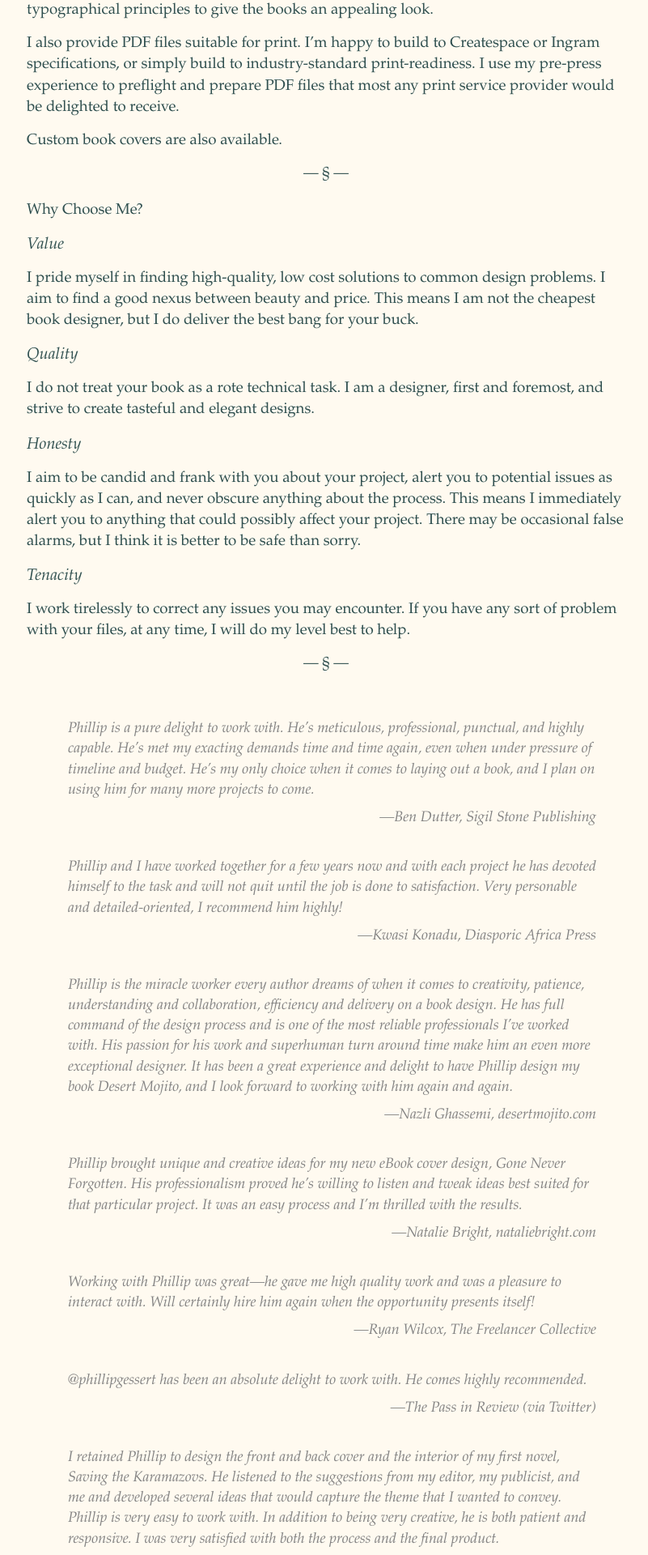
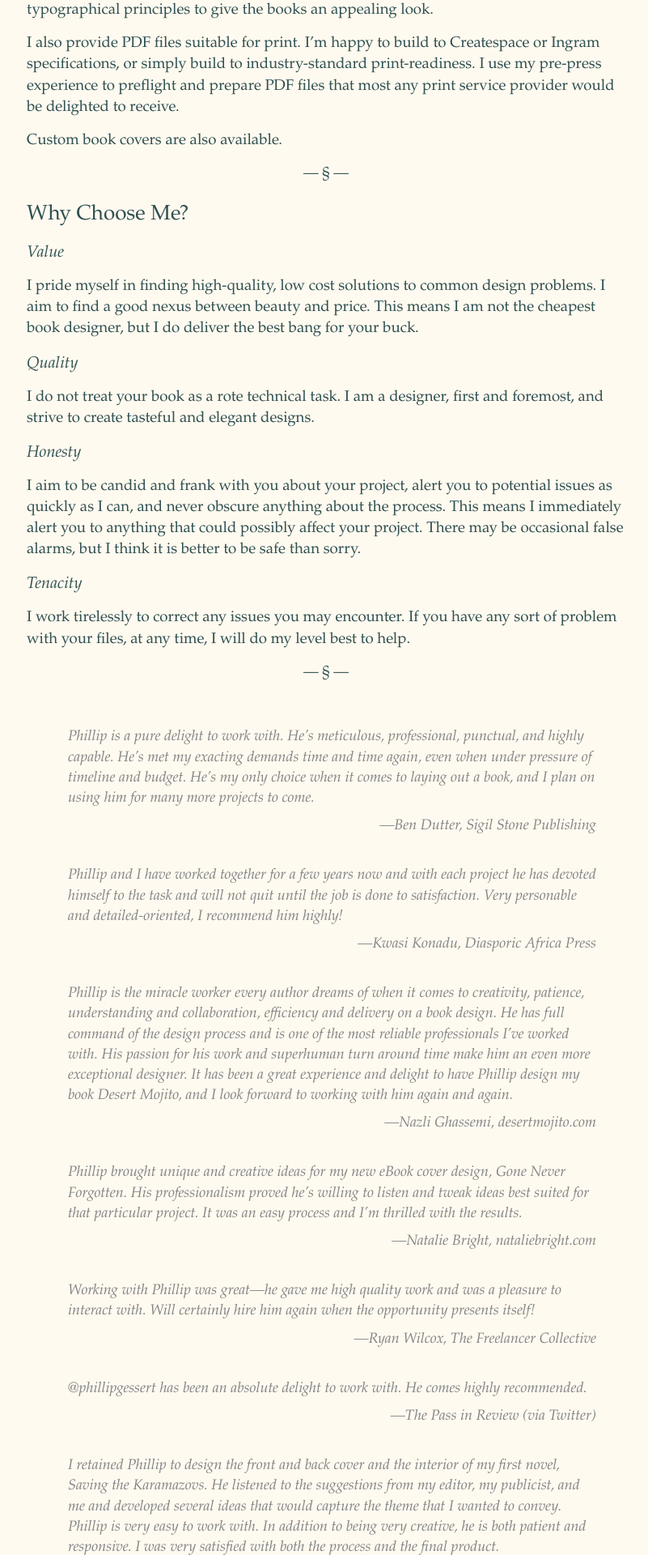
Before and after one commit to phillipgessert/phillipgessert.github.io, a Jekyll site: the page built from index.md, in a window 1280 px wide. Shown: the part 595-2515 px from the top of the page at 81% size, without its empty margins (237-1038 px from the left). Built offline with Jekyll 4.4.1, drawn with Linux system fonts in a browser that asks for light colours.

```diff
--- a/index.md
+++ b/index.md
@@ -14,7 +14,7 @@ Custom book covers are also available.
 
 ---
 
-Why Choose Me?
+### Why Choose Me?
 
 #### Value
 
```
